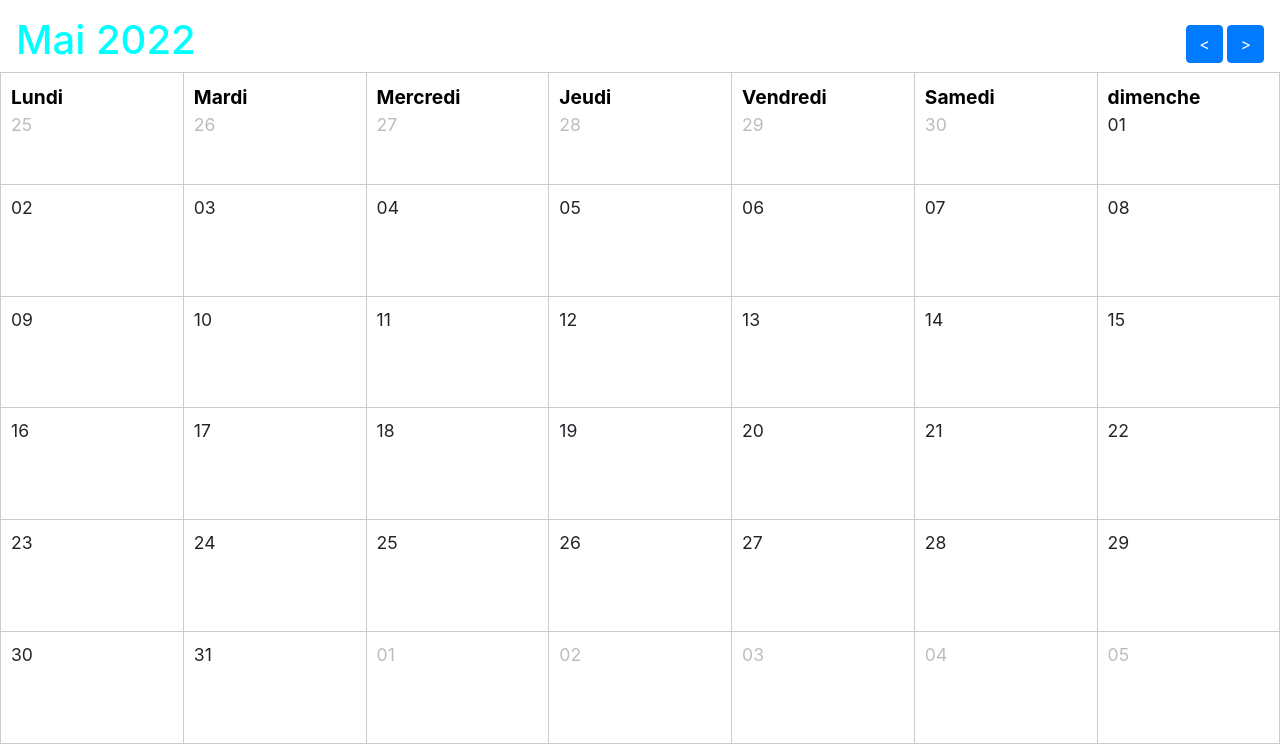
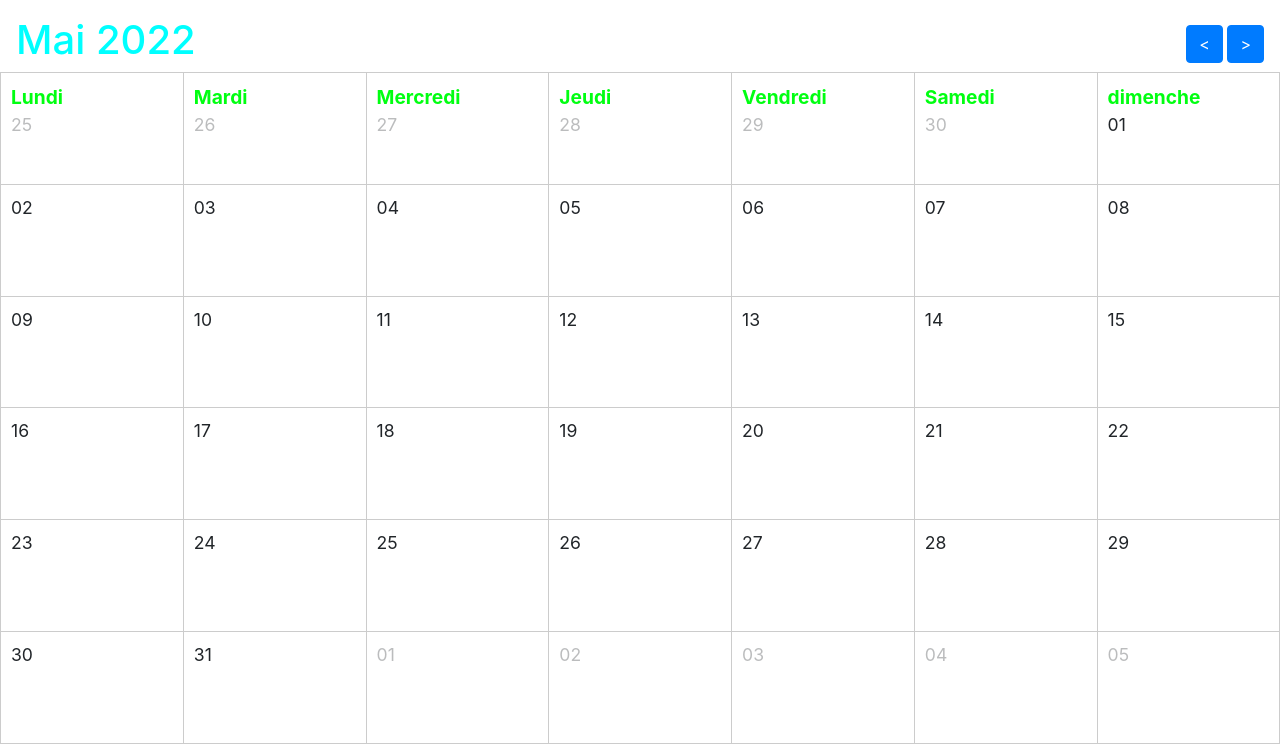
Before and after one commit to nacerkraa/Calendar, a PHP site: page / in a window 1280 px wide. Shown: the part 56-800 px from the top of the page. Run offline with PHP 8.4, Linux system fonts and the light colour scheme.

Commit message:
change the fornt color

```diff
--- a/public/css/calendar.css
+++ b/public/css/calendar.css
@@ -21,7 +21,7 @@ h1{
 
 .calendar__weekdays{
   font-weight: bold;
-  color: #000;
+  color: #0f1;
   font-size: 1.2em;
 }
 
```
